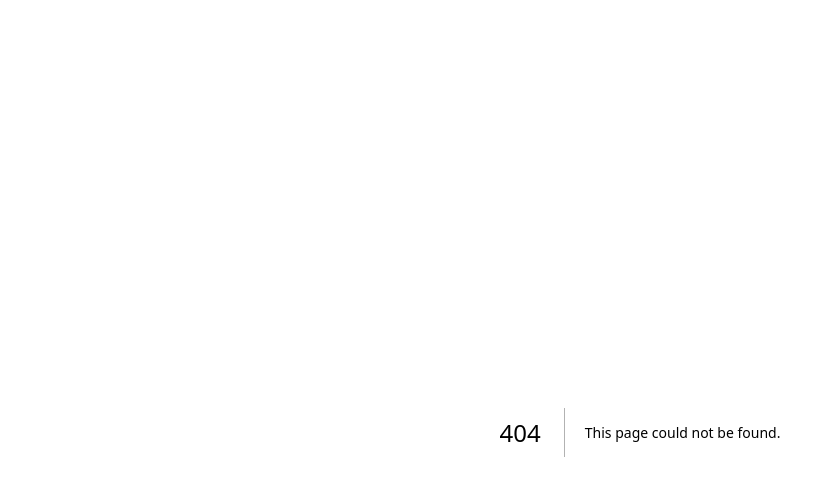
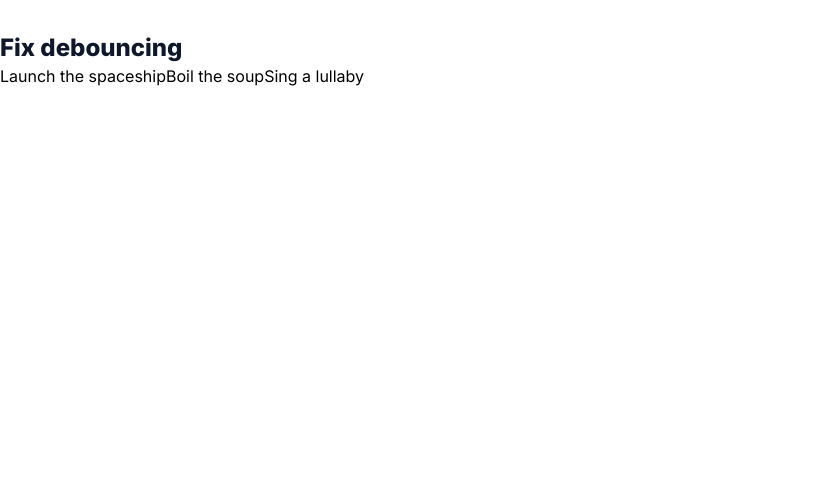
Before and after one commit to TaiseiNemoto/react-practice-app, a Next.js app: page /referencing-values-with-refs/fix-debouncing in a window 1280 px wide. Before the commit this address had no page. Shown: the top 496 px of the page, without its empty margins (0-838 px from the left). Built offline with nearby package versions, Linux system fonts and the light colour scheme.

Commit message:
[add]Referencing Values with Refs：Fix debouncingまで完了

```diff
--- /dev/null
+++ b/src/app/referencing-values-with-refs/fix-debouncing/page.tsx
@@ -0,0 +1,11 @@
+import H1Element from '@/components/common/H1Element';
+import Dashboard from '@/components/referencing-values-with-refs/fix-debouncing/Dashboard';
+
+export default function page() {
+  return (
+    <main>
+      <H1Element title="Fix debouncing" />
+      <Dashboard />
+    </main>
+  );
+}
--- a/src/app/referencing-values-with-refs/page.tsx
+++ b/src/app/referencing-values-with-refs/page.tsx
@@ -9,10 +9,10 @@ export default function page() {
         link="/referencing-values-with-refs/fix-a-broken-chat-input"
         pageName="Fix a broken chat input"
       />
-      {/* <PageLink
-        link="/referencing-values-with-refs/filtering-a-list"
-        pageName="Filtering a list"
-      /> */}
+      <PageLink
+        link="/referencing-values-with-refs/fix-debouncing"
+        pageName="Fix debouncing"
+      />
     </main>
   );
 }
--- /dev/null
+++ b/src/components/referencing-values-with-refs/fix-debouncing/Dashboard.tsx
@@ -0,0 +1,19 @@
+'use client';
+
+import DebouncedButton from './DebouncedButton';
+
+export default function Dashboard() {
+  return (
+    <>
+      <DebouncedButton onClick={() => alert('Spaceship launched!')}>
+        Launch the spaceship
+      </DebouncedButton>
+      <DebouncedButton onClick={() => alert('Soup boiled!')}>
+        Boil the soup
+      </DebouncedButton>
+      <DebouncedButton onClick={() => alert('Lullaby sung!')}>
+        Sing a lullaby
+      </DebouncedButton>
+    </>
+  );
+}
--- /dev/null
+++ b/src/components/referencing-values-with-refs/fix-debouncing/DebouncedButton.tsx
@@ -0,0 +1,26 @@
+import { useRef } from 'react';
+
+type DebouncedButton = {
+  onClick: () => void;
+  children: React.ReactNode;
+};
+
+export default function DebouncedButton({
+  onClick,
+  children,
+}: DebouncedButton) {
+  const timeoutRef = useRef<number>(null!);
+
+  return (
+    <button
+      onClick={() => {
+        clearTimeout(timeoutRef.current);
+        timeoutRef.current = window.setTimeout(() => {
+          onClick();
+        }, 1000);
+      }}
+    >
+      {children}
+    </button>
+  );
+}
```
